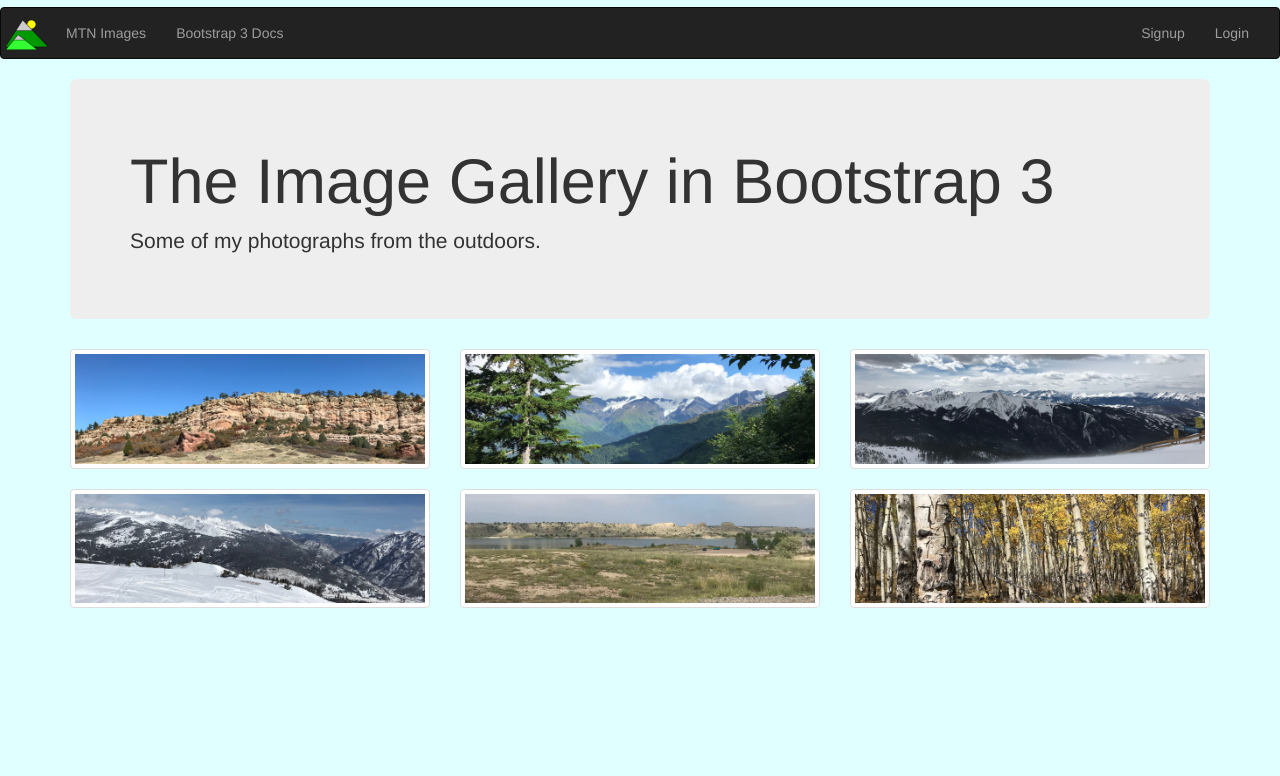
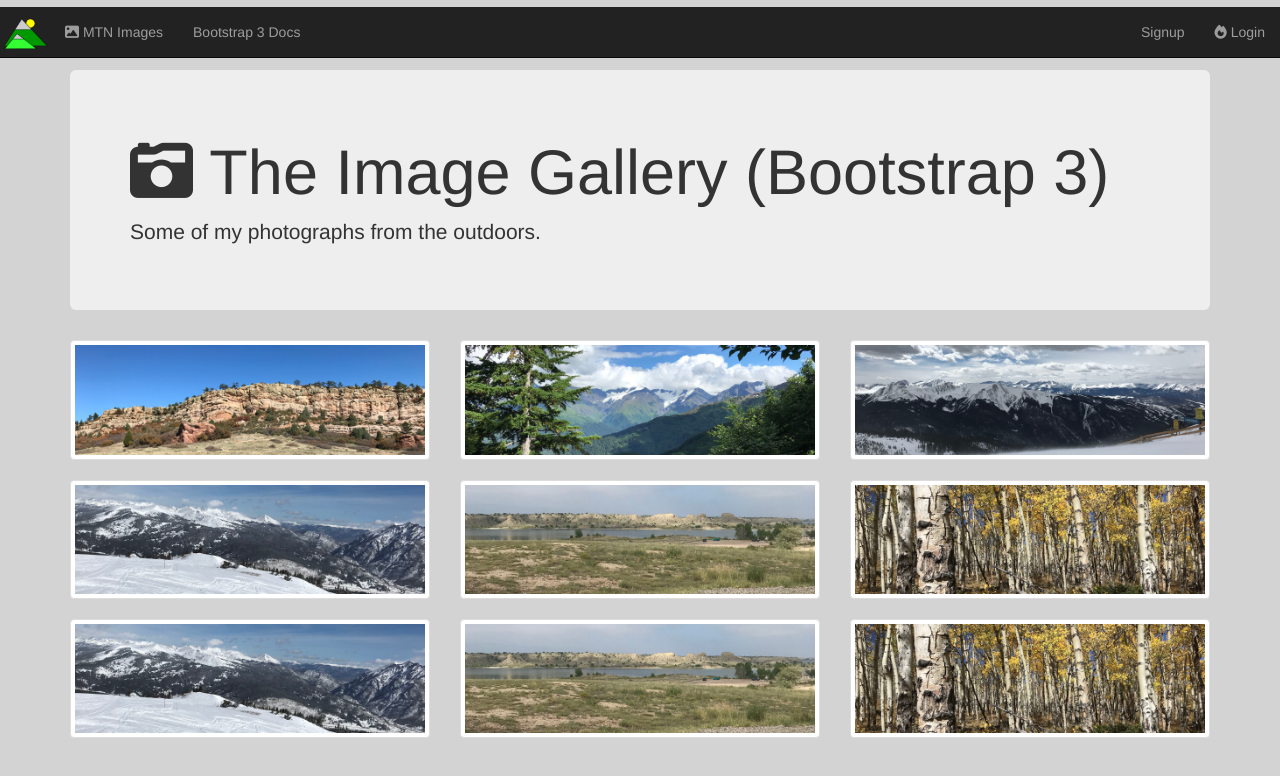
Before and after one commit to karenkepner/bootstrap-3, a plain HTML site: page index.html in a window 1280 px wide. Drawn offline with nearby package versions, Linux system fonts and the light colour scheme.

Commit message:
Add font awesome

```diff
--- a/css/style.css
+++ b/css/style.css
@@ -1,5 +1,6 @@
 body {
-  background-color: lightcyan;
+  background-color: lightgrey;
+  padding-top: 70px;
 }
 
 nav {
@@ -13,3 +14,7 @@ nav {
 .navbar-brand {
   padding: 0;
 }
+
+/*
+ *  techtonic green: #adcc21
+ */
--- a/index.html
+++ b/index.html
@@ -8,10 +8,13 @@
   <!-- Latest compiled and minified CSS  for Bootstrap 3-->
   <link rel="stylesheet" href="https://maxcdn.bootstrapcdn.com/bootstrap/3.3.7/css/bootstrap.min.css" integrity="sha384-BVYiiSIFeK1dGmJRAkycuHAHRg32OmUcww7on3RYdg4Va+PmSTsz/K68vbdEjh4u" crossorigin="anonymous">
   <link rel="stylesheet" href="css/style.css">
+  <!-- add font awesome -->
+  <script src="https://kit.fontawesome.com/4f6a77d785.js"></script>
+
 </head>
 <body>
   <!-- from https://getbootstrap.com/docs/3.3/components/#nav -->
-  <nav class="navbar navbar-inverse">
+  <nav class="navbar navbar-inverse navbar-fixed-top">
       <div class="container-fluid">
         <!-- Brand and toggle get grouped for better mobile display -->
         <div class="navbar-header">
@@ -27,8 +30,8 @@
         <!-- Collect the nav links, forms, and other content for toggling -->
         <div class="collapse navbar-collapse" id="bs-example-navbar-collapse-1">
           <ul class="nav navbar-nav">
-            <li><a href="#">MTN Images</a></li>
-            <li><a href="https://getbootstrap.com/docs/3.3/css/#overview">Bootstrap 3 Docs</a></li>
+            <li><a href="#"><span class="fas fa-image" aria-hidden="true"></span> MTN Images</a></li>
+            <li><a href="https://getbootstrap.com/docs/3.3/css/#overview" target="_blank">Bootstrap 3 Docs</a></li>
           </ul>
           <!-- <form class="navbar-form navbar-left">
             <div class="form-group">
@@ -38,51 +41,65 @@
           </form> -->
           <ul class="nav navbar-nav navbar-right">
             <li><a href="#">Signup</a></li>
-            <li><a href="#">Login</a></li>
+            <li><a href="#"><span class="fas fa-fire"></span> Login</a></li>
           </ul>
         </div><!-- /.navbar-collapse -->
       </div><!-- /.container-fluid -->
     </nav>
     <section class="container">
       <div class="jumbotron">
-        <h1>The Image Gallery in Bootstrap 3</h1>
+        <h1><span class="fas fa-camera-retro" aria-hidden="true"></span> The Image Gallery (Bootstrap 3)</h1>
         <p>Some of my photographs from the outdoors.</p>
       </div>
+      <!-- all 9 images in onw row, the bs knows to wrap using col-lg-4 -->
       <div class="row">
-        <div class="col-lg-4">
+        <div class="col-lg-4 col-sm-6">
           <div class="thumbnail">
             <img src="img/black_bear_trail01.jpg" alt="Black Bear trail front range denver colorado bike trail">
           </div>
         </div>
-        <div class="col-lg-4">
+        <div class="col-lg-4 col-sm-6">
           <div class="thumbnail">
             <img src="img/aleyeska-alaska-trail.jpg" alt="Aleyeska Alaska Trail">
           </div>
         </div>
-        <div class="col-lg-4">
+        <div class="col-lg-4 col-sm-6">
           <div class="thumbnail">
             <img src="img/arapahoe-basin-view-from-montezuma.jpg" alt="Arapahoe Basin Colorado SKi Area view wintertime">
           </div>
         </div>
-      </div>
-      <div class="row">
-        <div class="col-lg-4">
+        <div class="col-lg-4 col-sm-6">
           <div class="thumbnail">
             <img src="img/top-of-copper-view.jpg" alt="view from the top of copper mountain colorado in wintertime">
           </div>
         </div>
-        <div class="col-lg-4">
+        <div class="col-lg-4 col-sm-6">
           <div class="thumbnail">
             <img src="img/lake-pueblo-state-park.jpg" alt="Lake Pueblo state park colorado">
           </div>
         </div>
-        <div class="col-lg-4">
+        <div class="col-lg-4 col-sm-6">
           <div class="thumbnail">
             <img src="img/sheep-creek-fall-color.jpg" alt="Sheep Creek in Park County Colorado">
           </div>
         </div>
+          <div class="col-lg-4 col-sm-6">
+            <div class="thumbnail">
+              <img src="img/top-of-copper-view.jpg" alt="view from the top of copper mountain colorado in wintertime">
+            </div>
+          </div>
+          <div class="col-lg-4 col-sm-6">
+            <div class="thumbnail">
+              <img src="img/lake-pueblo-state-park.jpg" alt="Lake Pueblo state park colorado">
+            </div>
+          </div>
+          <div class="col-lg-4 col-sm-6">
+            <div class="thumbnail">
+              <img src="img/sheep-creek-fall-color.jpg" alt="Sheep Creek in Park County Colorado">
+            </div>
+          </div>
+        </div>
 
-      </div>
     </section>
 
 
```
